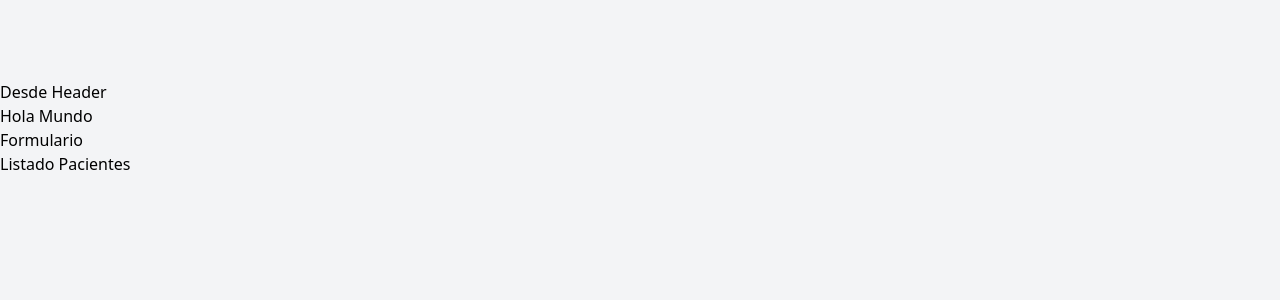
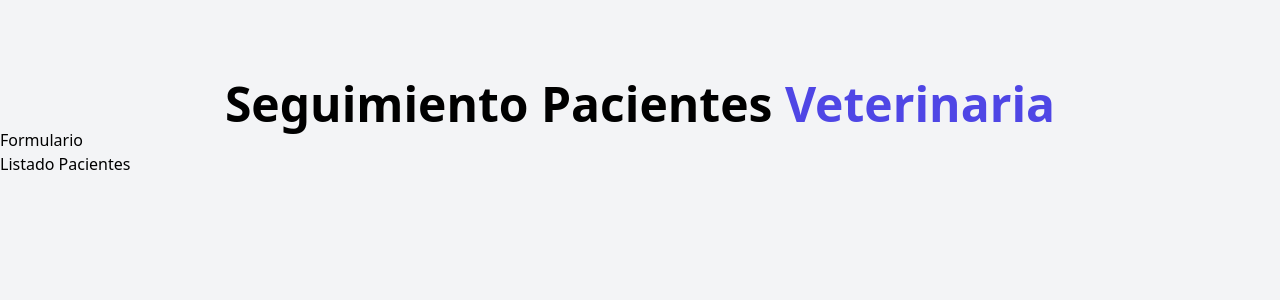
Before and after one commit to diegofdg/react_la_guia_completa, a React (Vite) app in the folder 01_citas_react/: page / in a window 1280 px wide. Shown: the top 300 px of the page. Built offline with nearby package versions, Linux system fonts and the light colour scheme.

Commit message:
01_citas_react-aplicando clases al header

```diff
--- a/01_citas_react/src/components/Header.jsx
+++ b/01_citas_react/src/components/Header.jsx
@@ -1,9 +1,9 @@
 function Header() {
     return(
-        <div>
-            <h1>Desde Header</h1>
-            <p>Hola Mundo</p>
-        </div>
+            <h1 className="font-black text-5xl text-center md:w-2/3 mx-auto">
+                Seguimiento Pacientes {''}
+                <span className="text-indigo-600">Veterinaria</span>
+            </h1>
     )
 }
 
```
